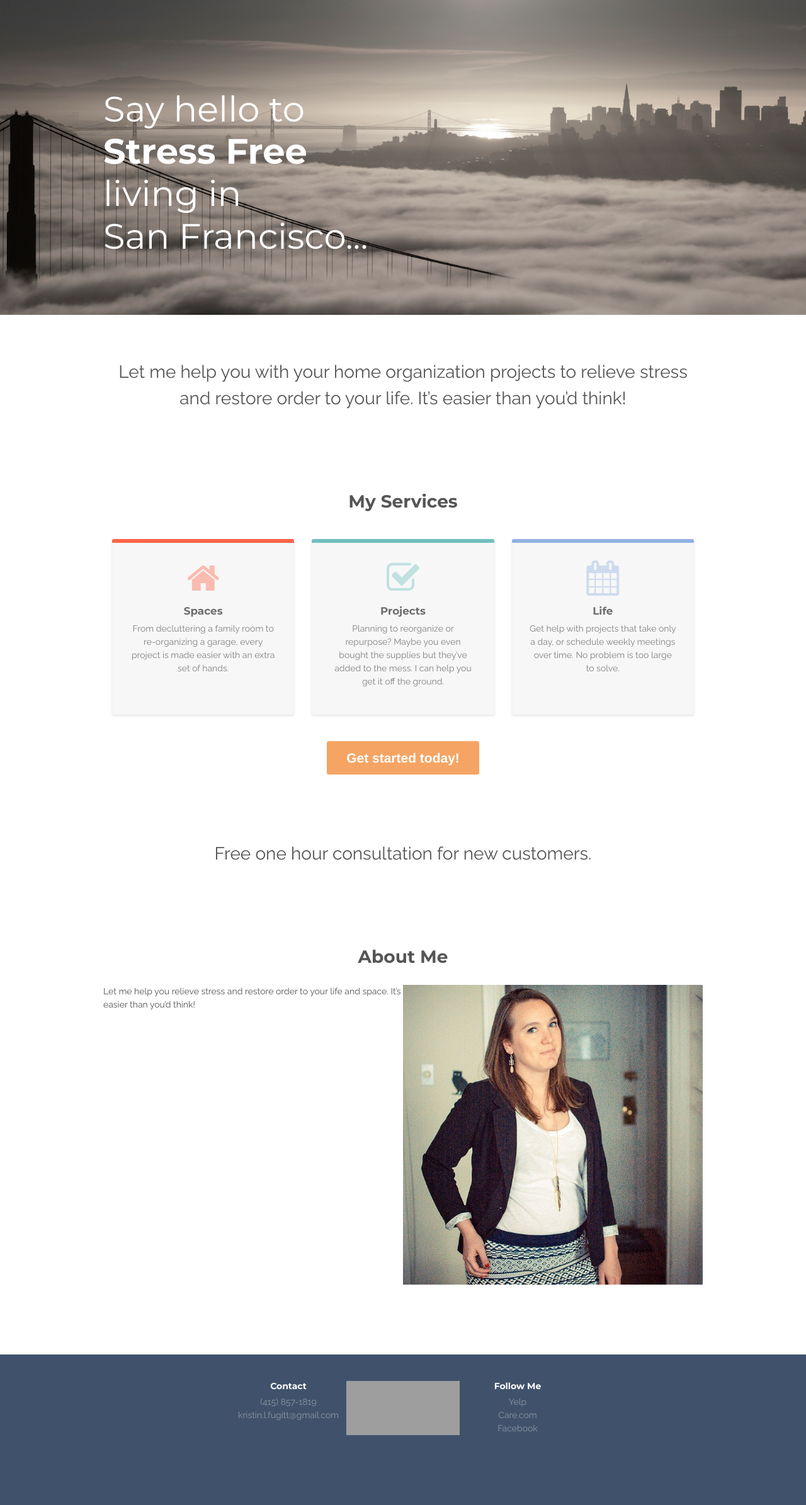
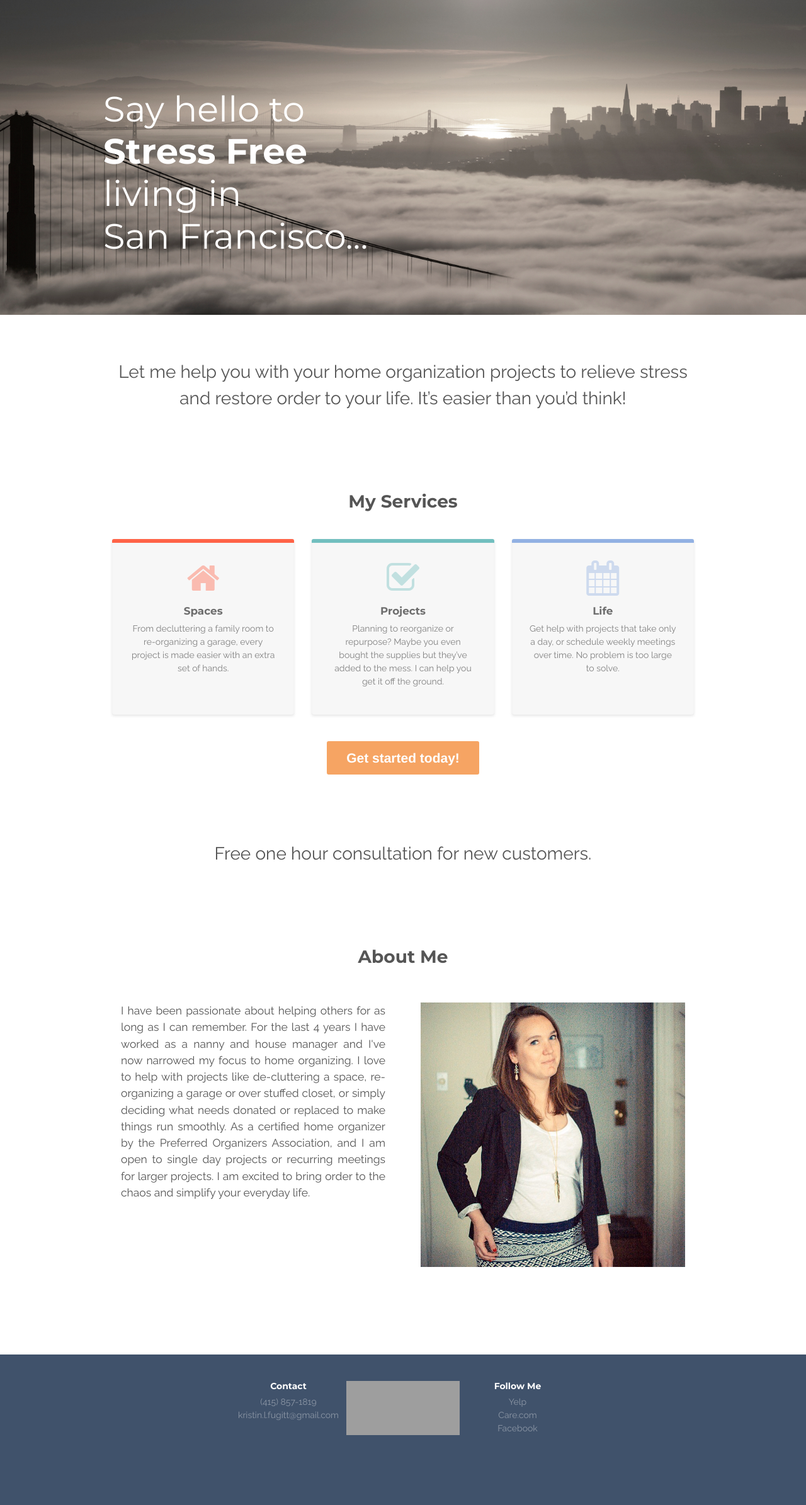
Before and after one commit to phil-monroe/sfstressless.com, a Jekyll site: the page built from index.html, in a window 1280 px wide. Shown: the whole page at 63% size. Built offline with Jekyll 4.4.1, drawn with Linux system fonts in a browser that asks for light colours; nearby versions of some CDN libraries; grey boxes are pictures that could not be loaded.

Commit message:
added a real bio

```diff
--- a/css/main.scss
+++ b/css/main.scss
@@ -58,11 +58,17 @@ section{
 section#about .about{
   @include align-items(stretch);
   @include display(flex);
-  @include flex-direction(row);
-  @include justify-content(flex-start);
+  @include justify-content(center);
+  @include flex-flow(row wrap);
 
   > .side {
-    @include flex(1);
+    @include flex(1 1 400px);
+    padding: 2em;
+
+    p, img {
+      font-size: 1.25em;
+      text-align: justify;
+    }
   }
 }
 
--- a/index.html
+++ b/index.html
@@ -47,9 +47,16 @@ services:
 
   <div class='about'>
     <div class='side'>
-      <div>
-        <p class='editable'>Let me help you relieve stress and restore order to your life and space. It&rsquo;s easier than you&rsquo;d think!</p>
-      </div>
+      <p>
+        I have been passionate about helping others for as long as I can remember.
+        For the last 4 years I have worked as a nanny and house manager and
+        I've now narrowed my focus to home organizing. I love to help with
+        projects like de-cluttering a space, re-organizing a garage or over stuffed closet,
+        or simply deciding what needs donated or replaced to make things run smoothly.
+        As a certified home organizer by the Preferred Organizers Association,
+        and I am open to single day projects or recurring meetings for larger
+        projects. I am excited to bring order to the chaos and simplify your everyday life.
+      </p>
     </div>
 
     <div class='side'>
```
